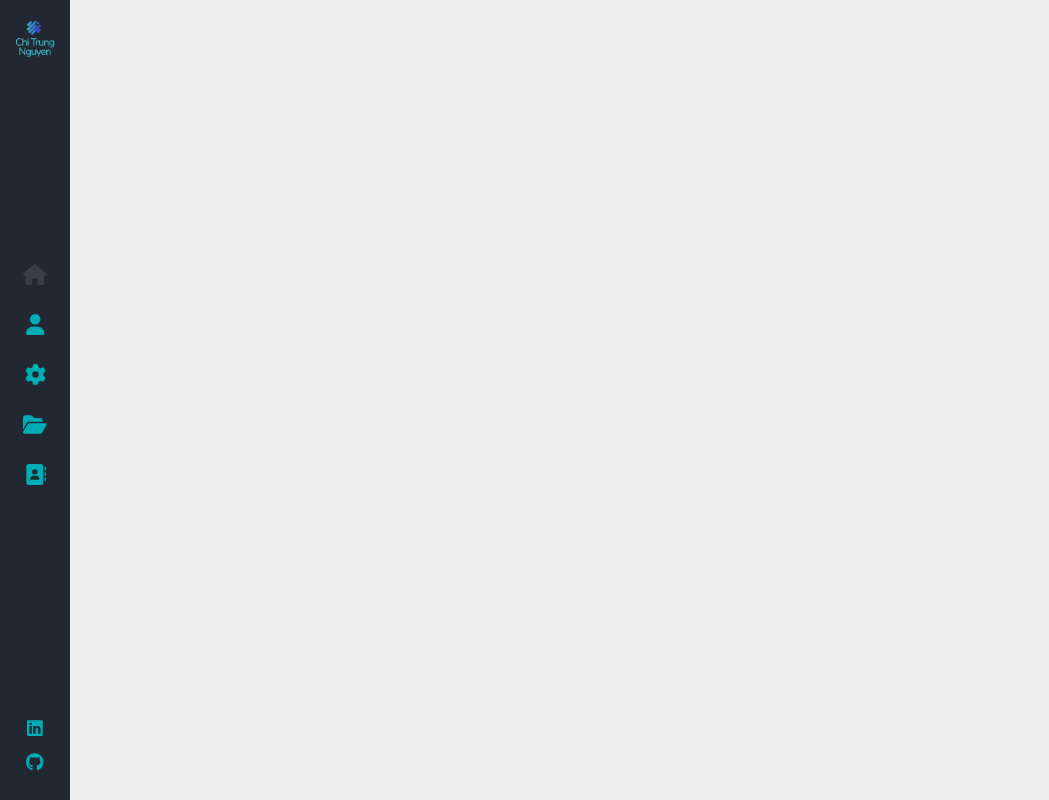
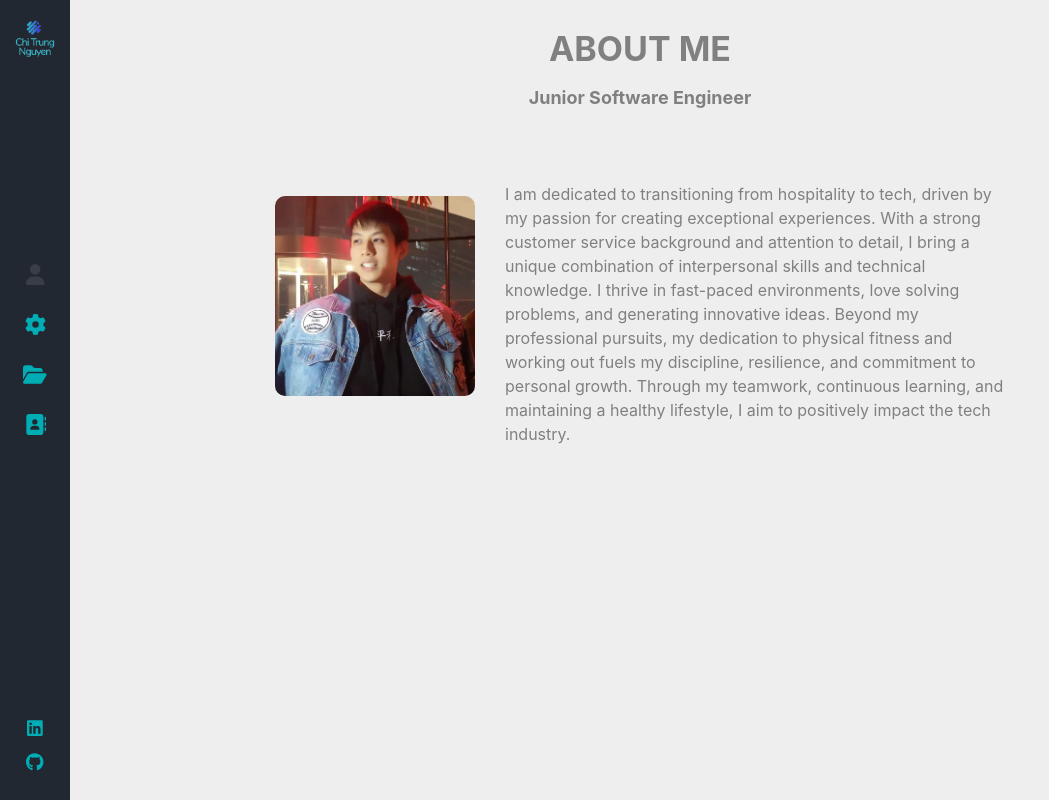
Before and after one commit to Puzzles65/portfolio, a React (Create React App) app: page / in a window 1280 px wide. Shown: the whole page, without its empty margins (0-1049 px from the left). Built offline with nearby package versions, Linux system fonts and the light colour scheme.

Commit message:
about me

```diff
--- a/src/App.jsx
+++ b/src/App.jsx
@@ -3,15 +3,15 @@ import './App.scss';
 
 import { Routes, Route } from 'react-router-dom';
 import Layout from './components/Layout/Layout';
+import About from './components/About/About'
 
 function App() {
   return (
-  <>
-  <Routes>
-    <Route path='/' element={<Layout />} />
-  </Routes>
-  </>
+    <Layout>
+      <Routes>
+        <Route path="/" element={<About />} />
+      </Routes>
+    </Layout>
   );
 }
-
 export default App;
--- a/src/components/About/About.jsx
+++ b/src/components/About/About.jsx
@@ -1,3 +1,27 @@
-export default function About() {
-    return <h1>About</h1>
-}
+import React from 'react';
+import profilePicture from '../../assets/images/profile-picture.jpg';
+import '../About/About.scss';
+
+const About = () => {
+    return (
+        <div className="about-container">
+            <div className="about-title">
+                <h2>About Me</h2>
+                <h3>Junior Software Engineer</h3>
+            </div>
+            <div className="profile-content">
+                <div className="profile-picture">
+                    <img src={profilePicture} alt="Profile" />
+                </div>
+                <div className="about-text">
+                    <p>
+                        I am dedicated to transitioning from hospitality to tech, driven by my passion for creating exceptional experiences. With a strong customer service background and attention to detail, I bring a unique combination of interpersonal skills and technical knowledge. I thrive in fast-paced environments, love solving problems, and generating innovative ideas. Beyond my professional pursuits, my dedication to physical fitness and working out fuels my discipline, resilience, and commitment to personal growth. Through my teamwork, continuous learning, and maintaining a healthy lifestyle, I aim to positively impact the tech industry.
+                    </p>
+                </div>
+            </div>
+        </div>
+    );
+};
+
+
+export default About;
--- a/src/components/About/About.scss
+++ b/src/components/About/About.scss
@@ -0,0 +1,56 @@
+.about-container {
+    display: flex;
+    flex-direction: column;
+    align-items: center;
+    text-align: center;
+  }
+
+  .about-title {
+    margin-bottom: 20px;
+
+    h2 {
+      font-size: 34px;
+      text-transform: uppercase;
+      margin-bottom: 5px;
+    }
+
+    h3 {
+      font-size: 18px;
+      color: gray;
+    }
+  }
+
+  .profile-content {
+    display: flex;
+    align-items: flex-start;
+    margin-top: 20px;
+  }
+
+  .profile-picture {
+    width: 200px;
+    height: 200px;
+    border-radius: 10px;
+    margin-top: 30px;
+    margin-right: 30px;
+    overflow: hidden;
+
+    img {
+      width: 100%;
+      height: 100%;
+      object-fit: cover;
+      display: block;
+    }
+  }
+
+
+  .about-text {
+    flex: 1;
+    max-width: 500px;
+
+    p {
+      font-size: 16px;
+      line-height: 1.5;
+      margin-bottom: 20px;
+      text-align: left;
+    }
+  }
--- a/src/components/Layout/Layout.jsx
+++ b/src/components/Layout/Layout.jsx
@@ -1,10 +1,12 @@
 import '../Layout/Layout.scss'
 import Navbar from '../Navbar/Navbar'
 
-export default function Layout() {
+
+export default function Layout({ children }) {
     return (
-        <>
-            <Navbar />
-        </>
-    )
+      <div className="layout-container">
+        <Navbar />
+        <main>{children}</main>
+      </div>
+    );
 }
--- a/src/components/Navbar/Navbar.jsx
+++ b/src/components/Navbar/Navbar.jsx
@@ -11,10 +11,7 @@ const Navbar = () => (
             <img src={logo} alt="logo" />
         </Link>
         <nav>
-            <NavLink exact="true" activeclassname="active" to="/">
-                <FontAwesomeIcon icon={faHouse} color="#00ADB5" />
-            </NavLink>
-            <NavLink exact="true" activeclassname="active" className="about-link" to="/about">
+            <NavLink exact="true" activeclassname="active" className="about-link" to="/">
                 <FontAwesomeIcon icon={faUser} color="#00ADB5" />
             </NavLink>
             <NavLink exact="true" activeclassname="active" className="skills-link" to="/skills">
--- a/src/components/Navbar/Navbar.scss
+++ b/src/components/Navbar/Navbar.scss
@@ -66,12 +66,6 @@
                 transition: all 0.3 ease-out;
             }
 
-            &:first-child {
-                &::after {
-                    content: 'HOME';
-                }
-            }
-
         }
 
         a.about-link {
```
Also changed, not shown: src/assets/images/profile-picture.jpg (renamed from src/assets/images/img_0299.jpg).
